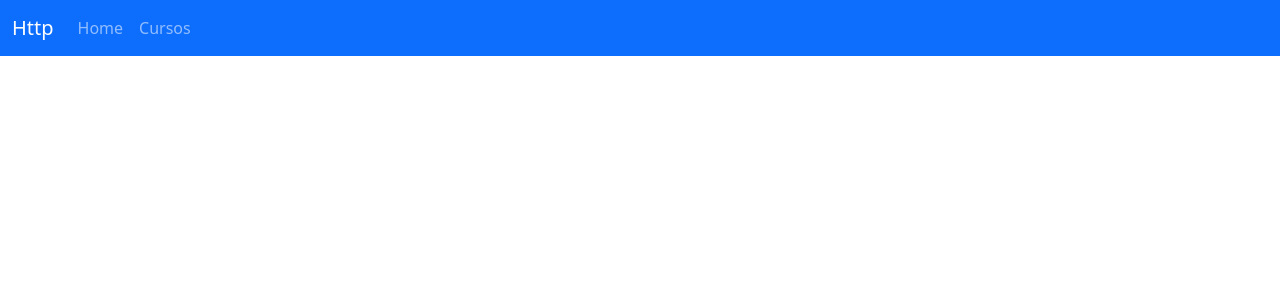
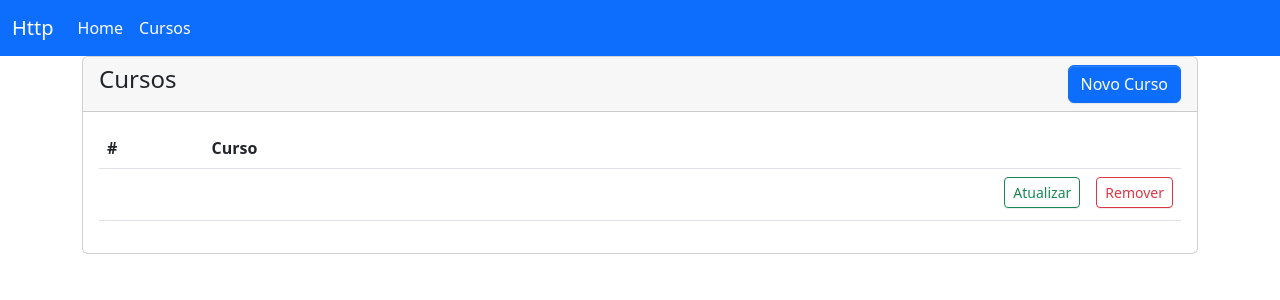
Before and after one commit to GiselleBarbosa/angular-curso-loiane, an Angular app in the folder 09-requests-http/: page /cursos in a window 1280 px wide. Before the commit this address led to /. Shown: the top 300 px of the page. Built offline with nearby package versions, Linux system fonts and the light colour scheme.

Commit message:
feat: created cursos-lista component

```diff
--- /dev/null
+++ b/09-requests-http/db.json
@@ -0,0 +1,14 @@
+{
+  "cursos": [
+    {
+      "nome": "Angular",
+      "id": 1
+    },
+    [
+      {
+        "nome": "javascript",
+        "id": 2
+      }
+    ]
+  ]
+}
--- a/09-requests-http/src/app/app-routing.module.ts
+++ b/09-requests-http/src/app/app-routing.module.ts
@@ -1,7 +1,20 @@
 import { NgModule } from '@angular/core';
 import { RouterModule, Routes } from '@angular/router';
 
-const routes: Routes = [];
+const routes: Routes = [
+
+  {
+    path: '',
+    pathMatch: 'full',
+    redirectTo: 'cursos'
+  },
+
+  {
+    path: 'cursos',
+    loadChildren: () => import('./cursos/cursos.module').then(m => m.CursosModule)
+  }
+
+];
 
 @NgModule({
   imports: [RouterModule.forRoot(routes)],
--- a/09-requests-http/src/app/cursos/cursos-lista/cursos-lista.component.html
+++ b/09-requests-http/src/app/cursos/cursos-lista/cursos-lista.component.html
@@ -1 +1,32 @@
-<p>cursos-lista works!</p>
+<div class="card">
+  <div class="card-header">
+    <div class="float-start">
+      <h4>Cursos</h4>
+    </div>
+    <div class="float-end">
+      <button type="button" class="btn btn-primary" [routerLink]="['novo']">Novo Curso</button>
+    </div>
+  </div>
+  <div class="card-body">
+    <table class="table table-hover">
+      <thead>
+        <tr>
+          <th>#</th>
+          <th>Curso</th>
+          <th></th>
+        </tr>
+      </thead>
+      <tbody>
+        <tr>
+          <td></td>
+          <td></td>
+          <td>
+            <span class="float-end">
+              <button class="btn btn-outline-success mb-1 btn-sm me-3">Atualizar</button>
+              <button class="btn btn-outline-danger mb-1 btn-sm">Remover</button>
+            </span>
+          </td>
+        </tr>
+      </tbody>
+    </table>
+  </div>
```
